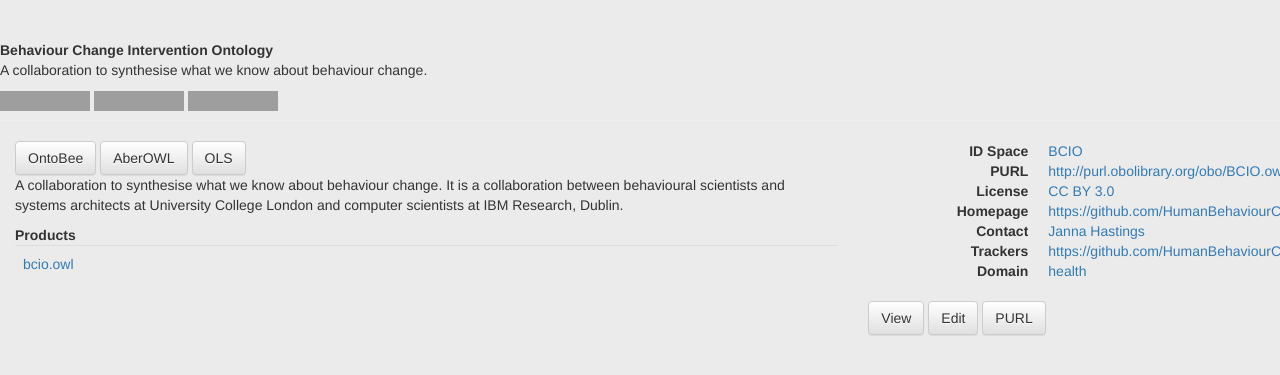
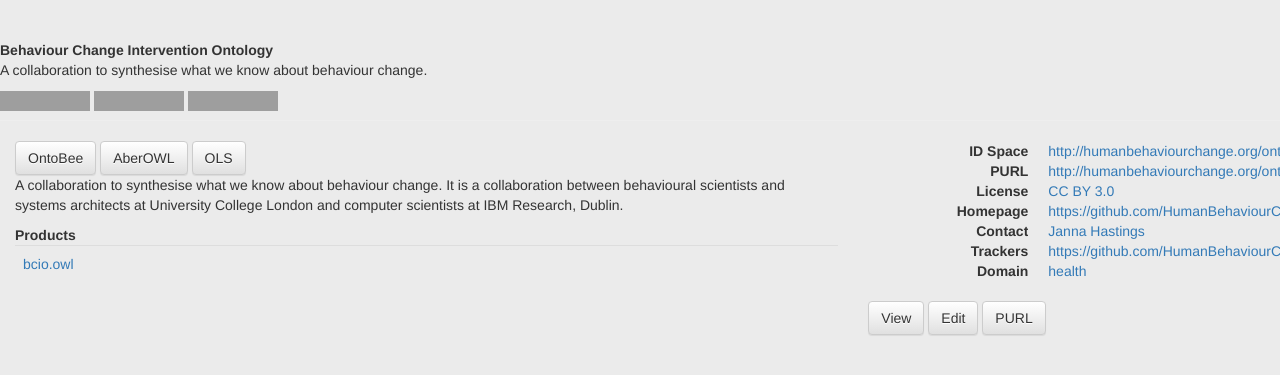
Before and after one commit to bssofoundry/bssofoundry.github.io, a Jekyll site: the page built from ontology/bcio.md, in a window 1280 px wide, cut to the strip 0-375 px from the top of the page. Built offline with Jekyll 4.4.1, drawn with Linux system fonts in a browser that asks for light colours; nearby versions of some CDN libraries; grey boxes are pictures that could not be loaded.

Commit message:
Update ontology_detail_test.html

```diff
--- a/_layouts/ontology_detail_test.html
+++ b/_layouts/ontology_detail_test.html
@@ -224,12 +224,12 @@ layout: default
             </span>
           </dt>
           <dd>
-            <a target="_blank" href="http://purl.obolibrary.org/obo/{{page.id}}/">{{page.id}}</a>
+            <a target="_blank" href="{{page.build.source_url}}">{{page.build.source_url}}</a>
           </dd>
 
           <dt>PURL</dt>
           <dd>
-            <a target="_blank" href="http://purl.obolibrary.org/obo/{{page.id}}.owl">http://purl.obolibrary.org/obo/{{page.id}}.owl</a>
+            <a target="_blank" href="{{page.build.source_url}}">{{page.build.source_url}}</a>
           </dd>
 
           <dt>License</dt>
```
